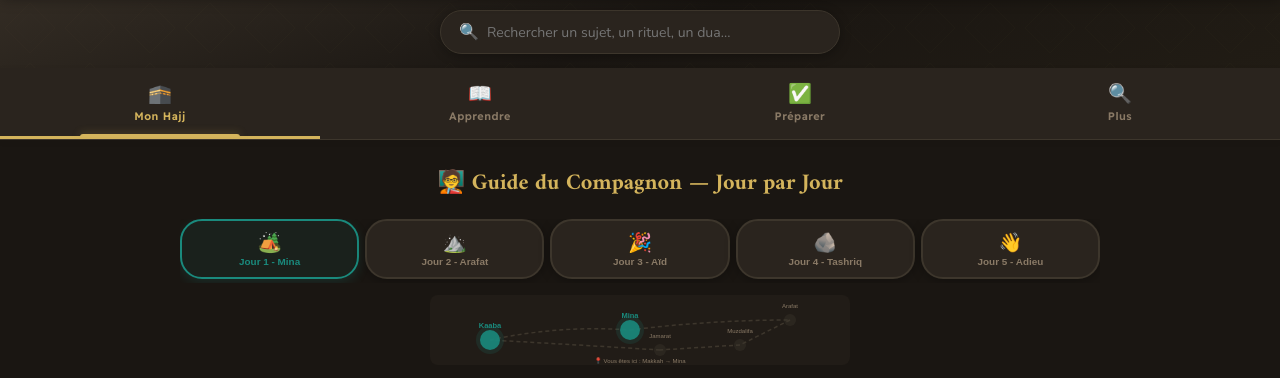
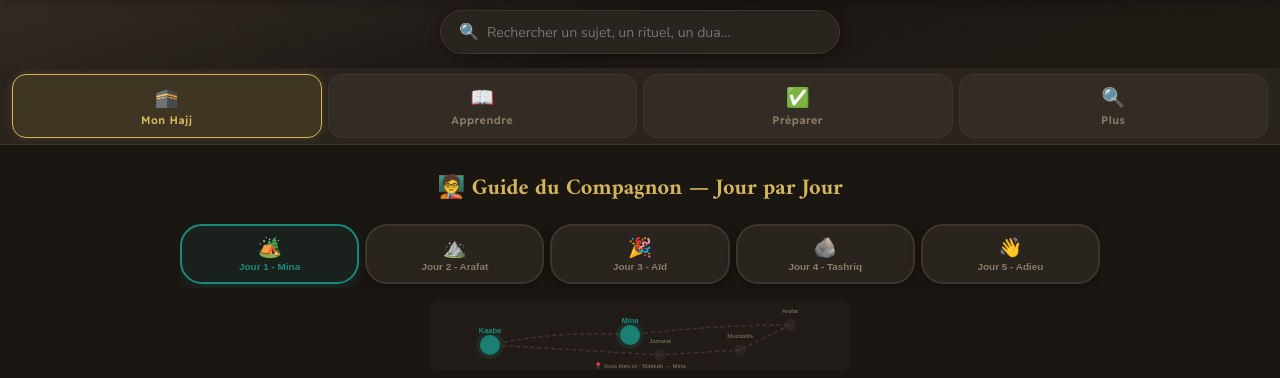
Before and after one commit to abourdim/hajj-guide, a website: page index.html in a window 1280 px wide. Shown: the part 99-477 px from the top of the page. Drawn offline with nearby package versions, Linux system fonts and the light colour scheme.

Commit message:
Style tabs as visible buttons with border and background
Tabs now have rounded borders, background fill, and hover/active
states so they look clearly interactive instead of plain text labels.

Co-Authored-By: Claude Opus 4.6 (1M context) <noreply@anthropic.com>

```diff
--- a/style.css
+++ b/style.css
@@ -84,12 +84,11 @@ body{font-family:var(--ff);background:var(--bg);color:var(--t1);-webkit-font-smo
 .search-wrap input{border:none;background:0;flex:1;font-size:.88rem;color:var(--t1);outline:none;font-family:inherit}
 
 /* TABS — elegant underline with glow */
-.tabs{display:flex;overflow-x:auto;gap:0;padding:0;background:var(--card);border-bottom:1px solid var(--brd);scrollbar-width:none;position:sticky;top:52px;z-index:90;box-shadow:0 2px 8px rgba(0,0,0,.04)}
+.tabs{display:flex;overflow-x:auto;gap:6px;padding:6px 12px;background:var(--card);border-bottom:1px solid var(--brd);scrollbar-width:none;position:sticky;top:52px;z-index:90;box-shadow:0 2px 8px rgba(0,0,0,.04)}
 .tabs::-webkit-scrollbar{display:none}
-.tab{border:none;background:0;padding:13px 0;flex:1;cursor:pointer;font-size:.78rem;font-weight:600;color:var(--t3);display:flex;flex-direction:column;align-items:center;gap:4px;transition:.3s;font-family:var(--fu);border-bottom:3px solid transparent;min-width:0;position:relative}
-.tab:hover{color:var(--t2);background:rgba(200,168,78,.03)}
-.tab.active{color:var(--gold);border-bottom-color:var(--gold)}
-.tab.active::after{content:'';position:absolute;bottom:-1px;left:25%;right:25%;height:3px;background:var(--gold);border-radius:3px 3px 0 0;box-shadow:0 0 8px rgba(200,168,78,.4)}
+.tab{border:1px solid var(--brd);background:var(--acc);padding:10px 0;flex:1;cursor:pointer;font-size:.78rem;font-weight:600;color:var(--t3);display:flex;flex-direction:column;align-items:center;gap:4px;transition:.3s;font-family:var(--fu);border-radius:var(--r);min-width:0;position:relative}
+.tab:hover{color:var(--t1);background:rgba(200,168,78,.08);border-color:var(--gold)}
+.tab.active{color:var(--gold);background:rgba(200,168,78,.12);border-color:var(--gold);box-shadow:0 0 8px rgba(200,168,78,.2)}
 .ti{font-size:1.2rem}.tl{font-size:.68rem;letter-spacing:.5px}
 
 /* CONTENT */
```
